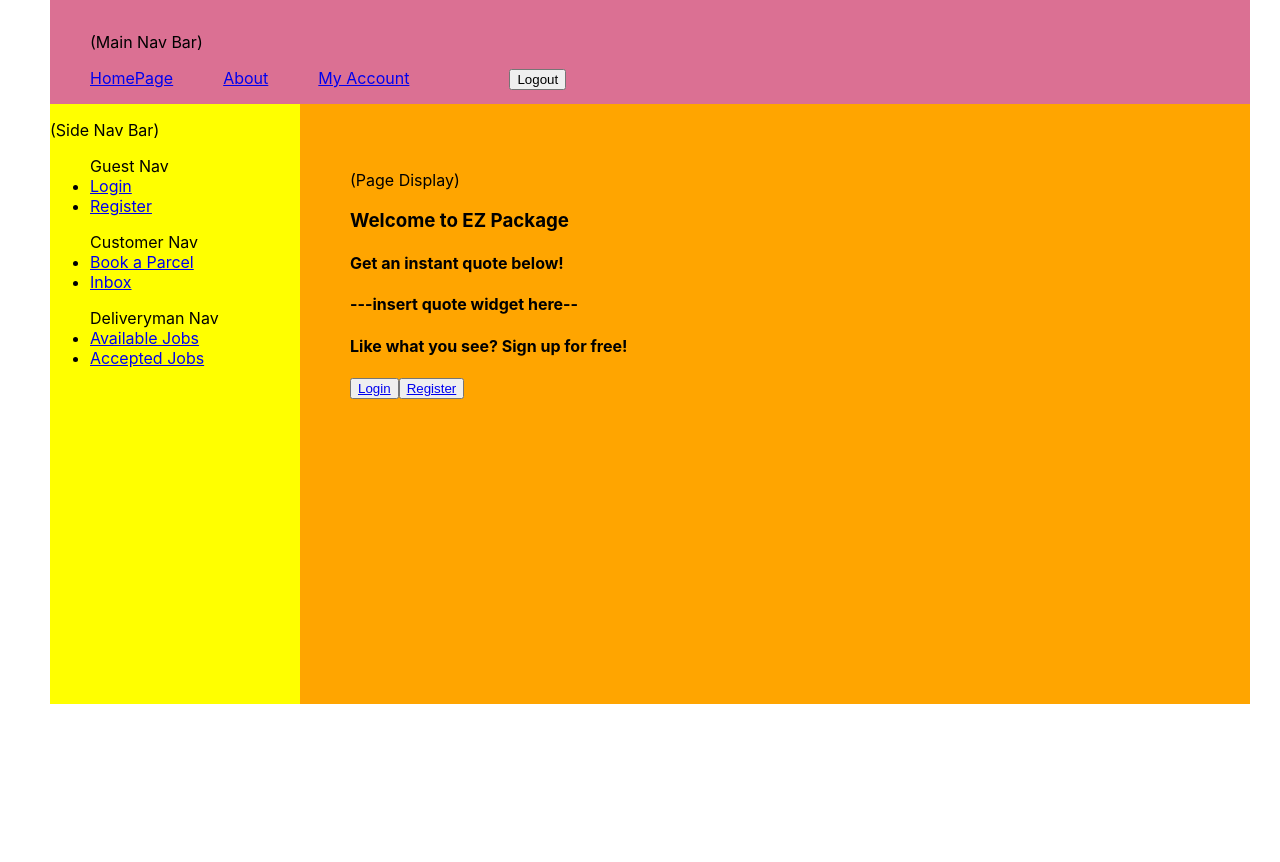
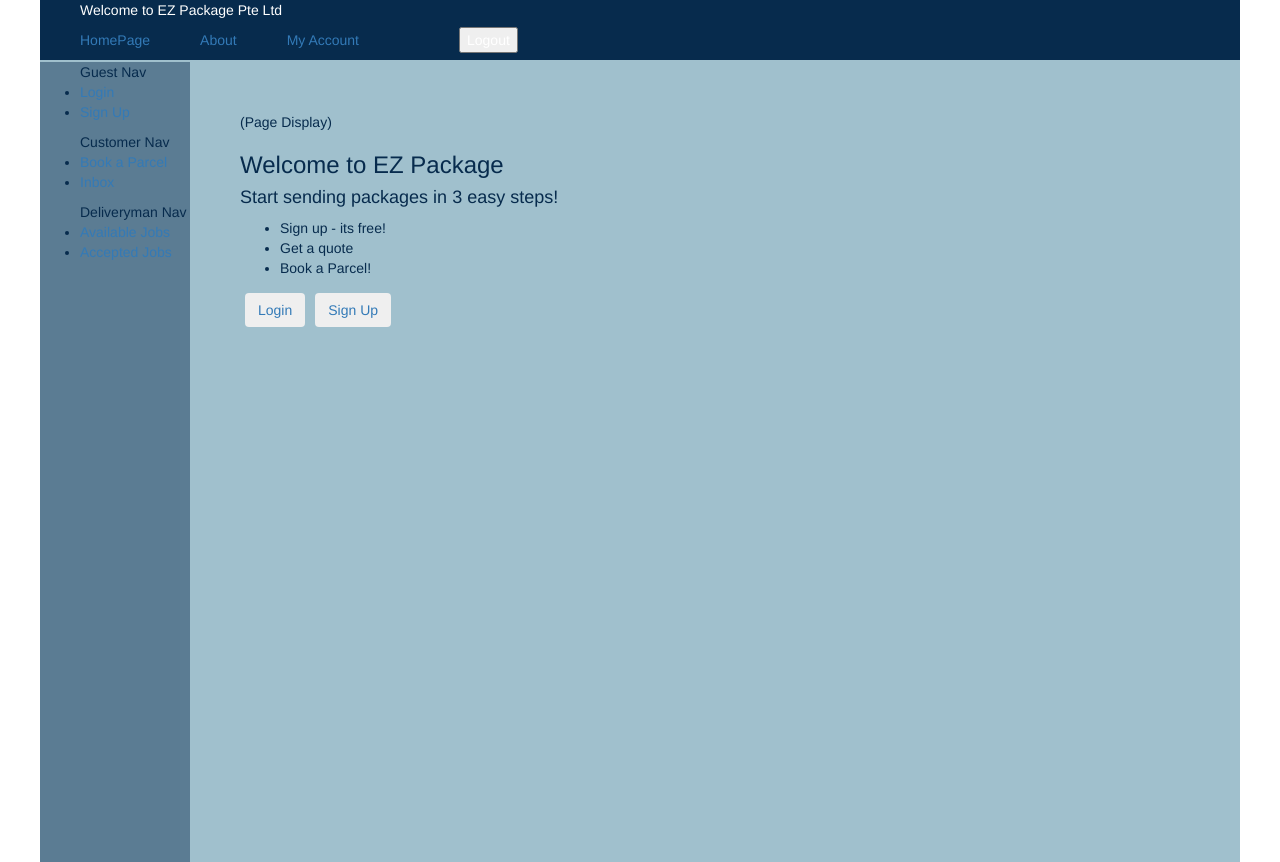
Before and after one commit to wuzhixiang88/Easy_Parcel_Clone, a React (Create React App) app in the folder client/: page / in a window 1280 px wide. Before the commit the page ends 800 px from the top, so only its background shows below. Built offline with nearby package versions, Linux system fonts and the light colour scheme.

Commit message:
styling round 1

```diff
--- a/client/package.json
+++ b/client/package.json
@@ -8,7 +8,9 @@
     "@testing-library/jest-dom": "^5.14.1",
     "@testing-library/react": "^11.2.7",
     "@testing-library/user-event": "^12.8.3",
+    "bootstrap": "^3.4.1",
     "react": "^17.0.2",
+    "react-bootstrap": "^1.6.4",
     "react-dom": "^17.0.2",
     "react-router": "^5.2.1",
     "react-router-dom": "^5.3.0",
--- a/client/src/App.css
+++ b/client/src/App.css
@@ -41,47 +41,51 @@
 #quote-table {
   text-align: center;
   margin: auto;
-  background-color: fuchsia;
+  background-color: white;
 }
 
 #quote {
-  background-color: greenyellow;
+  background-color: white;
   text-align: center;
 }
 
 #bookingdetails {
-  background-color: lightcoral;
+  background-color: white;
   text-align: center;
 }
 
 .nav-main {
   text-align: left;
   display: inline-block;
-
+  color: white;
   margin-right: 50px;
+  background-color: #072b4d;
 }
 
 #main-nav-bar {
-  background-color: palevioletred;
+  background-color: #072b4d;
   width: 1200px;
-  margin-left: 50px;
+  margin: auto;
+  color: white;
+  position: sticky;
+  top: 0;
 }
 
 #main-wrapper {
   text-align: left;
-  margin-left: 50px;
+  margin: auto;
   width: 1200px;
-  height: 600px;
-  background-color: darkblue;
+  height: auto;
+  background-color: #a0c0cd;
+  color: #072b4d;
 }
 
 #sidebar-wrapper {
   vertical-align: text-top;
-
   display: inline-block;
-  width: 250px;
-  height: 600px;
-  background-color: yellow;
+  width: 150px;
+  height: 100vh;
+  background-color: #5b7c93;
 }
 
 #nav-sidebar {
@@ -93,8 +97,8 @@
   vertical-align: text-top;
   display: inline-block;
   width: 850px;
-  height: 500px;
-  background-color: orange;
+  height: 100%;
+  background-color: #a0c0cd;
 }
 
 /* FOR GOOGLE MAP */
@@ -189,9 +193,27 @@ body {
 }
 
 .parcel-customer-show {
-  background-color: lightseagreen;
+  background-color: #6f889b;
   padding: 10px;
   margin: 10px;
+  border-radius: 10px;
 }
 
+.btn {
+  margin: 5px;
+}
+
+a:visited {
+  color: white;
+  text-decoration: none;
+}
+
+a:hover {
+  color: #cbc7cb;
+  text-decoration: none;
+}
+
+.btn-logout {
+  text-align: right;
+}
 /* FOR GOOGLE MAP */
--- a/client/src/App.js
+++ b/client/src/App.js
@@ -11,6 +11,7 @@ import DeliverymanPage from "./pages/DeliverymanPage";
 import DeliveryRoute from "./components/DeliveryRoute";
 import DeliverymanInboxPage from "./pages/DeliverymanInboxPage";
 import AboutUsPage from "./pages/AboutUsPage";
+import "bootstrap/dist/css/bootstrap.min.css";
 
 function App() {
   return (
--- a/client/src/components/NavSidebar.jsx
+++ b/client/src/components/NavSidebar.jsx
@@ -4,14 +4,13 @@ import { Link } from "react-router-dom";
 const NavSidebar = () => {
   return (
     <div id="nav-sidebar">
-      <p>(Side Nav Bar)</p>
       <ul>
         Guest Nav
         <li>
           <Link to="/login">Login</Link>
         </li>
         <li>
-          <Link to="/signup">Register</Link>
+          <Link to="/signup">Sign Up</Link>
         </li>
       </ul>
       <ul>
--- a/client/src/components/Navbar.jsx
+++ b/client/src/components/Navbar.jsx
@@ -15,9 +15,9 @@ const Navbar = () => {
     }
   };
   return (
-    <div className="nav-main">
+    <div>
       <ul className="nav-main">
-        <p>(Main Nav Bar)</p>
+        <p>Welcome to EZ Package Pte Ltd</p>
         <li className="nav-main">
           <Link to="/">HomePage</Link>
         </li>
@@ -29,7 +29,9 @@ const Navbar = () => {
           <Link to="/deliveryman">My Account</Link>
         </li>
       </ul>
-      <button onClick={handleClickLogout}>Logout</button>
+      <button className="btn-logout" onClick={handleClickLogout}>
+        Logout
+      </button>
     </div>
   );
 };
--- a/client/src/pages/CustomerPage.jsx
+++ b/client/src/pages/CustomerPage.jsx
@@ -19,7 +19,7 @@ const CustomerPage = () => {
   const loggedInUser = localStorage.getItem("username");
 
   return (
-    <div>
+    <div id="customer-page">
       <h2>Welcome {loggedInUser} </h2>
       <Quote
         setQuotation={setQuotation}
--- a/client/src/pages/DeliverymanPage.jsx
+++ b/client/src/pages/DeliverymanPage.jsx
@@ -15,7 +15,6 @@ const CustomerInboxPage = () => {
 
   return (
     <div>
-      <h2>Deliveryman Page</h2>
       <h4>Available Parcels</h4>
       {parcels.length !== 0 &&
         parcels.map((parcel) => (
--- a/client/src/pages/HomePage.jsx
+++ b/client/src/pages/HomePage.jsx
@@ -1,19 +1,24 @@
 import React from "react";
 import { Link } from "react-router-dom";
+import Button from "react-bootstrap/Button";
+import "bootstrap/dist/css/bootstrap.min.css";
 
 const HomePage = () => {
   return (
     <div>
       <h3>Welcome to EZ Package</h3>
-      <h4>Get an instant quote below! </h4>
-      <h4>---insert quote widget here--</h4>
 
-      <h4>Like what you see? Sign up for free!</h4>
-      <button>
+      <h4>Start sending packages in 3 easy steps!</h4>
+      <ul>
+        <li>Sign up - its free!</li>
+        <li>Get a quote</li>
+        <li>Book a Parcel!</li>
+      </ul>
+      <button type="button" className="btn btn-secondary">
         <Link to="/login">Login</Link>
       </button>
-      <button>
-        <Link to="/signup">Register</Link>
+      <button type="button" className="btn btn-secondary">
+        <Link to="/signup">Sign Up</Link>
       </button>
     </div>
   );
--- a/package.json
+++ b/package.json
@@ -12,6 +12,7 @@
   "license": "ISC",
   "dependencies": {
     "bcrypt": "^5.0.1",
+    "bootstrap": "^5.1.3",
     "cookie-parser": "^1.4.5",
     "dotenv": "^10.0.0",
     "express": "^4.17.1",
@@ -19,7 +20,8 @@
     "jsonwebtoken": "^8.5.1",
     "mongoose": "^6.0.9",
     "passport": "^0.5.0",
-    "passport-jwt": "^4.0.0"
+    "passport-jwt": "^4.0.0",
+    "react-bootstrap": "^1.6.4"
   },
   "repository": {
     "type": "git",
```
Also changed, not shown: 2 other files (tests, documents, lock files or other folders).
